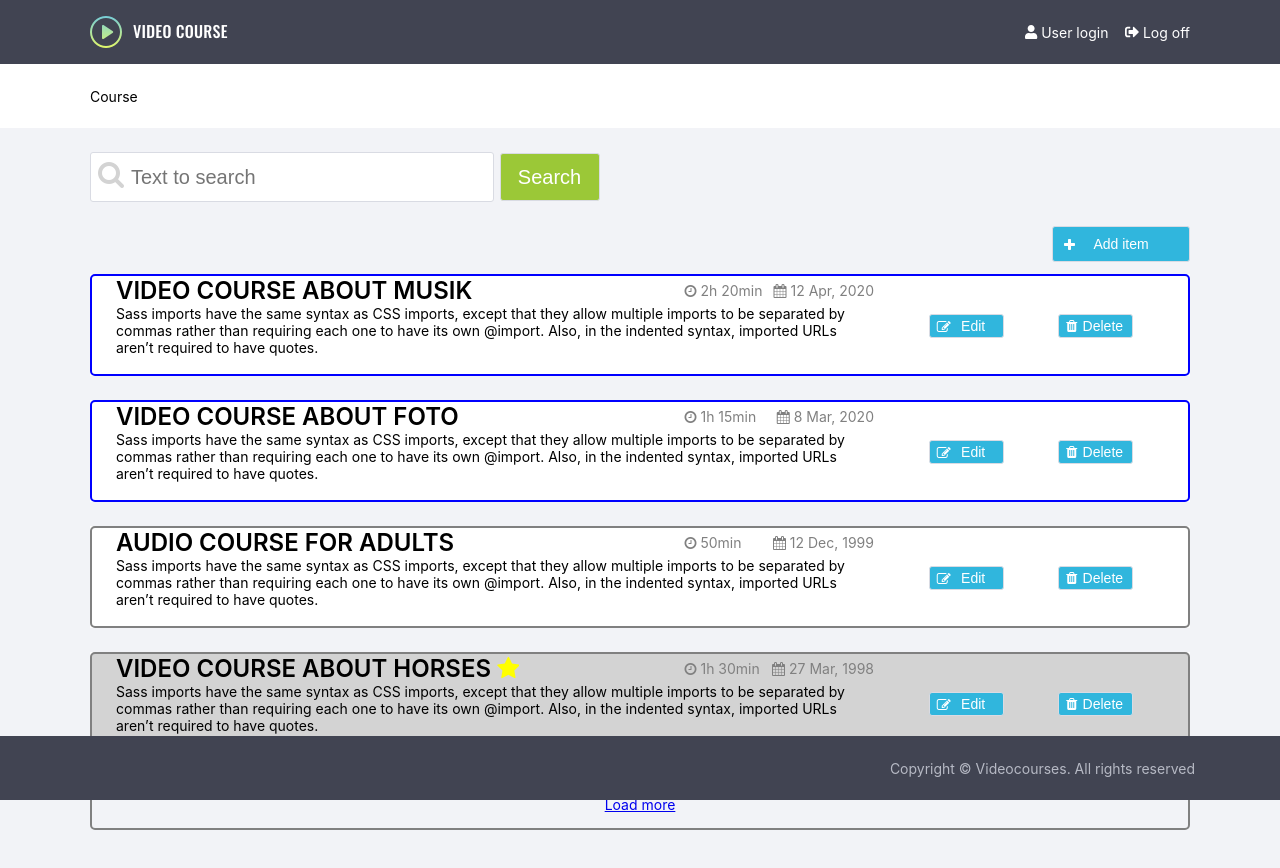
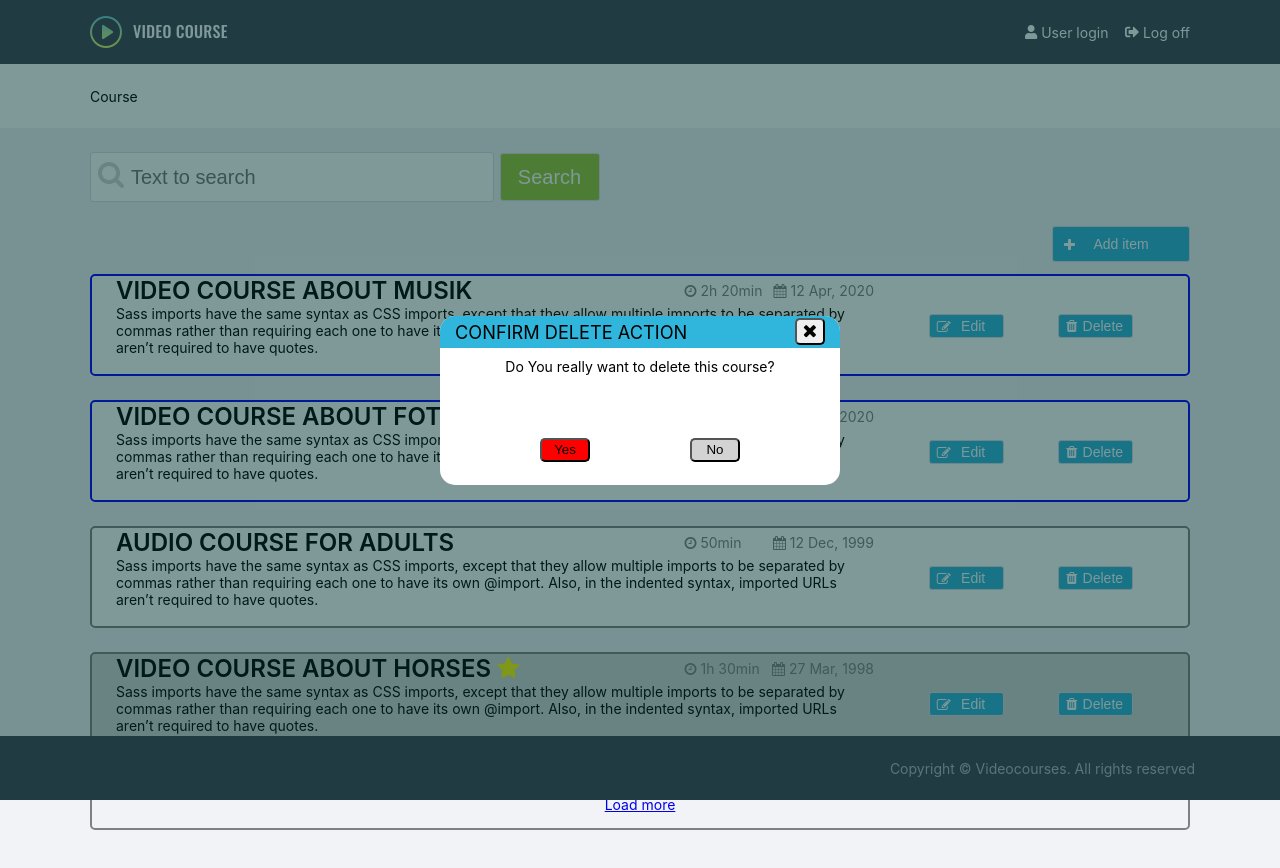
Before and after one commit to Mikhail-Ananev/AngularLearning, an Angular app: page /Course in a window 1280 px wide. Shown: the top 868 px of the page. Built offline with nearby package versions, Linux system fonts and the light colour scheme.

Commit message:
Create modal dialog to confirm course deletion

```diff
--- a/src/app/app.module.ts
+++ b/src/app/app.module.ts
@@ -18,6 +18,7 @@ import { ItemComponent } from './components/item/item.component';
 import { IsItemFreshDirective } from './directives/is-item-fresh.directive';
 import { HoursMinutesPipe } from './pipes/hours-minutes.pipe';
 import { OrderByPipe } from './pipes/order-by.pipe';
+import { ConfirmDeleteComponent } from './components/confirm-delete/confirm-delete.component';
 
 @NgModule({
   declarations: [
@@ -32,7 +33,8 @@ import { OrderByPipe } from './pipes/order-by.pipe';
     SearchPanelComponent,
     IsItemFreshDirective,
     HoursMinutesPipe,
-    OrderByPipe
+    OrderByPipe,
+    ConfirmDeleteComponent
   ],
   exports: [
     MainComponent
--- /dev/null
+++ b/src/app/components/confirm-delete/confirm-delete.component.html
@@ -0,0 +1,21 @@
+<div class="dialog hide_dialog">
+    <div class="dialog_content">
+        <div class="dialog_content__header">
+            <span class="dialog_name">
+                Confirm delete action
+            </span>
+            <span class="dialog_close-button">
+                <button>
+                    <i class="fa fa-times"></i>
+                </button>
+            </span>
+        </div>
+        <div class="dialog_content__main">
+            Do You really want to delete this course?
+        </div>
+        <div class="dialog_content__actions">
+            <input type="submit" value="Yes" class="action_submit" />
+            <input type="button" value="No" class="action_cancel" />
+        </div>
+    </div>
+</div>
--- /dev/null
+++ b/src/app/components/confirm-delete/confirm-delete.component.scss
@@ -0,0 +1,78 @@
+.dialog {
+    position: absolute;
+    top: 0;
+    right: 0;
+    bottom: 0;
+    left: 0;
+    background: rgba(0, 50, 50, 0.5);
+    display: flex;
+    justify-content: center;
+    align-items: center;
+
+    &_content{
+        width: 400px;
+        background-color: white;
+        display: flex;
+        flex-direction: column;
+        justify-content: space-between;
+        align-items: center;
+        border-radius: 15px;
+
+        &__header {
+            height: 32px;
+            width: 400px;
+            font-size: 1.3em;
+            background-color: #30b6dd;
+            text-transform: uppercase;
+            text-align: center;
+            border-top-left-radius: 15px;
+            border-top-right-radius: 15px;
+            display: flex;
+            justify-content: space-between;
+            align-items: center;
+
+            .dialog_name {
+                padding-left: 15px;
+            }
+
+            .dialog_close-button {
+                padding-right: 15px;
+
+                button {
+                    font-size: 1em;
+                    border-radius: 5px;
+                }
+            }
+        }
+
+        &__main {
+            height: 80px;
+            padding-top: 10px;
+        }
+
+        &__actions {
+            width: 100%;
+            height: 32px;
+            display: flex;
+            justify-content: space-evenly;
+            padding-bottom: 15px;
+
+            input {
+                width: 50px;
+                height: 24px;
+                border-radius: 5px;
+            }
+
+            .action {
+                &_submit {
+                    background-color: #f00;
+                }
+
+                &_cancel {
+                    background-color: lightgrey;
+                }
+
+            }
+        }
+    }
+}
--- /dev/null
+++ b/src/app/components/confirm-delete/confirm-delete.component.ts
@@ -0,0 +1,15 @@
+import { Component, OnInit } from '@angular/core';
+
+@Component({
+  selector: 'app-confirm-delete',
+  templateUrl: './confirm-delete.component.html',
+  styleUrls: ['./confirm-delete.component.scss']
+})
+export class ConfirmDeleteComponent implements OnInit {
+
+  constructor() { }
+
+  ngOnInit(): void {
+  }
+
+}
--- a/src/app/components/main/main.component.html
+++ b/src/app/components/main/main.component.html
@@ -3,4 +3,5 @@
     <app-breadcrumbs></app-breadcrumbs>
     <router-outlet></router-outlet>
     <app-footer></app-footer>
+    <app-confirm-delete></app-confirm-delete>
 </main>
--- a/src/app/components/main/main.component.scss
+++ b/src/app/components/main/main.component.scss
@@ -1,3 +1,7 @@
 main {
     height: 100%;
+
+    .hide_dialog {
+        display: none;
+    }
 }
```
Also changed, not shown: 1 other file (tests, documents, lock files or other folders).
